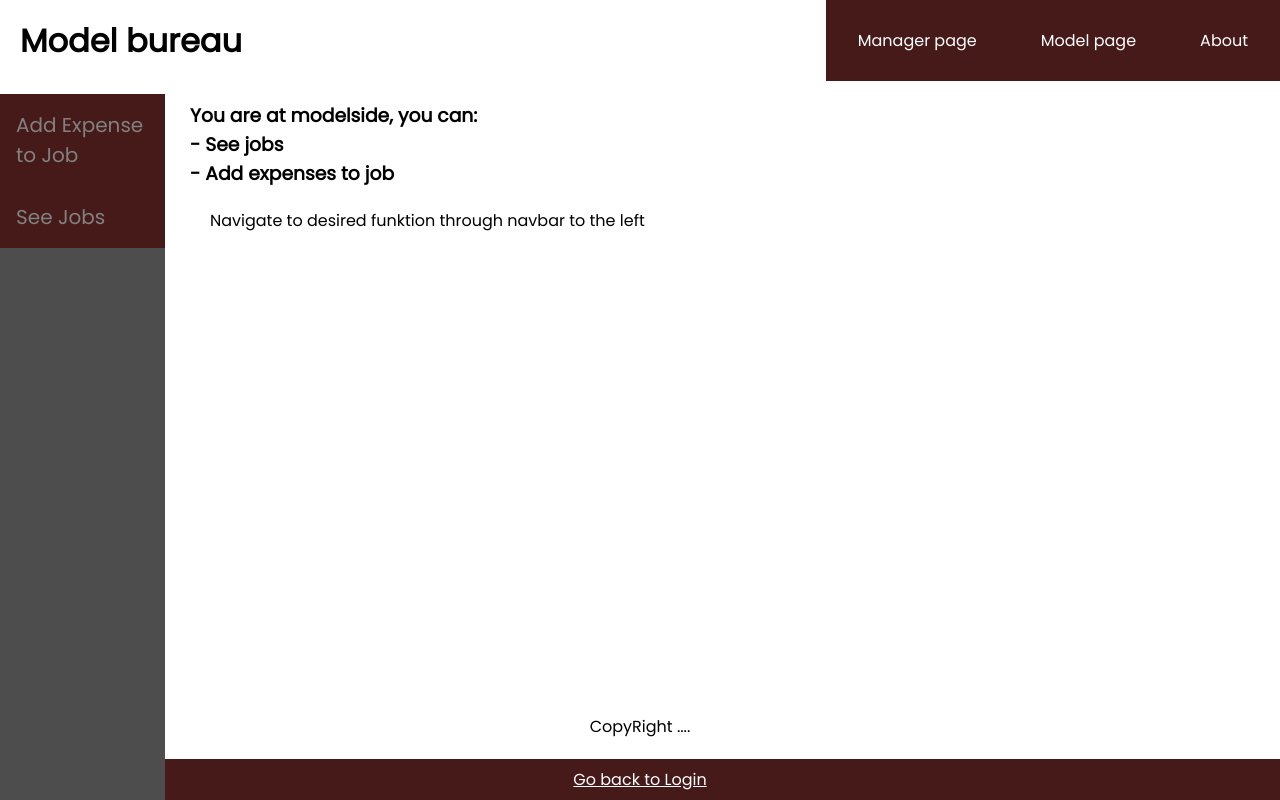
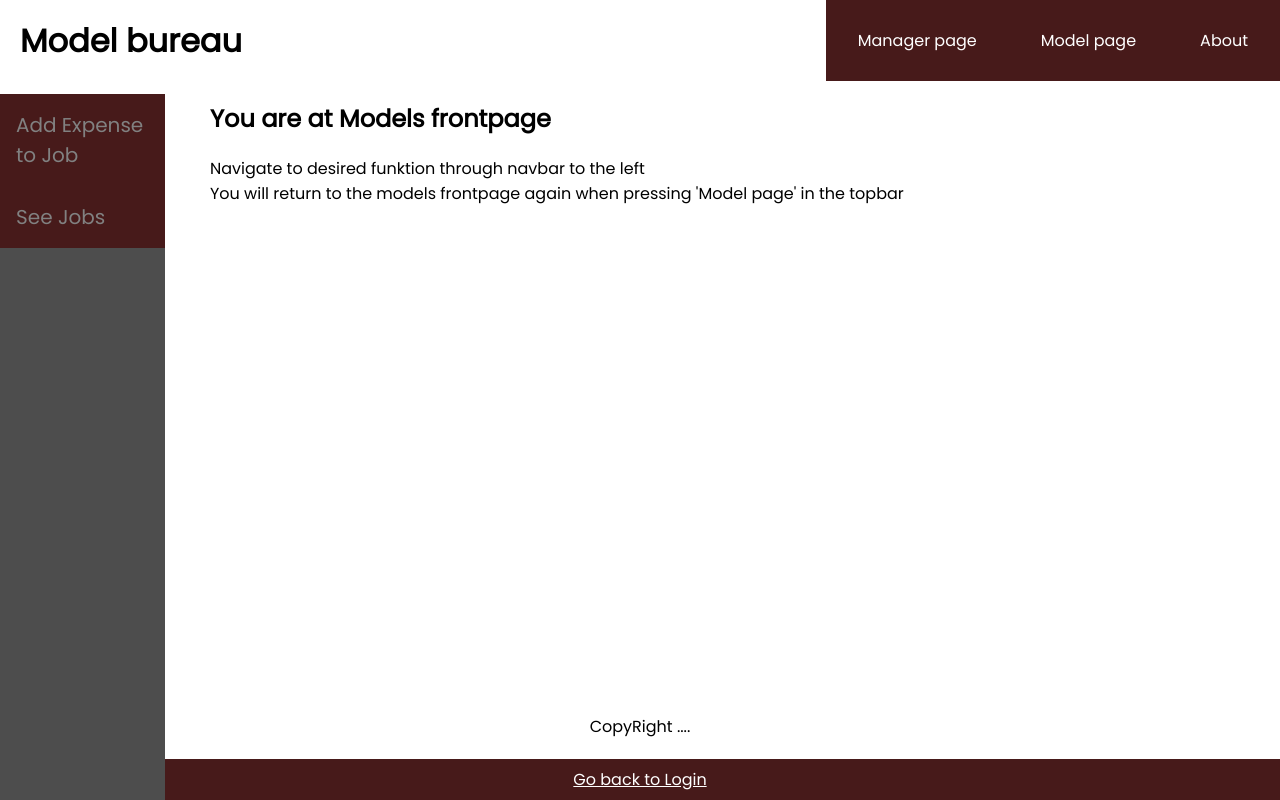
Before and after one commit to Eva-Vib-And/Gui_Assignment_3, a Vue app: page /modelside in a window 1280 px wide. Built offline with nearby package versions, Linux system fonts and the light colour scheme.

Commit message:
css update in modelside

```diff
--- a/src/views/ModelSide.vue
+++ b/src/views/ModelSide.vue
@@ -1,9 +1,7 @@
 <template>
 <div class="main">
-    <h3>You are at modelside, you can:</h3>
-    <h3> - See jobs</h3>
-    <h3> - Add expenses to job</h3>
-    <p>Navigate to desired funktion through navbar to the left</p>
+    <h2>You are at Models frontpage</h2>
+    <p>Navigate to desired funktion through navbar to the left <br>You will return to the models frontpage again when pressing 'Model page' in the topbar</p>
 
 </div>
    <!-- Side navigation -->
```
